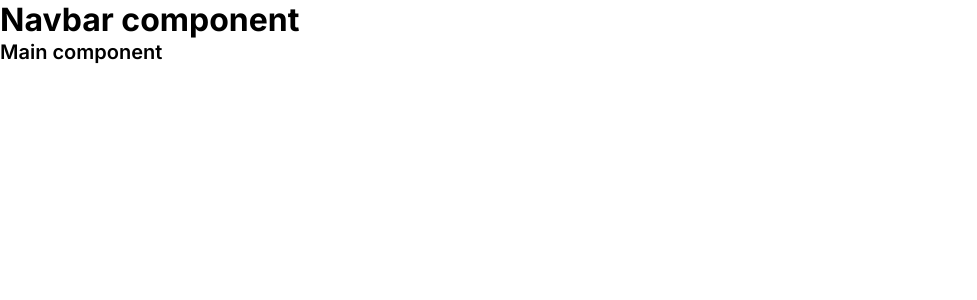
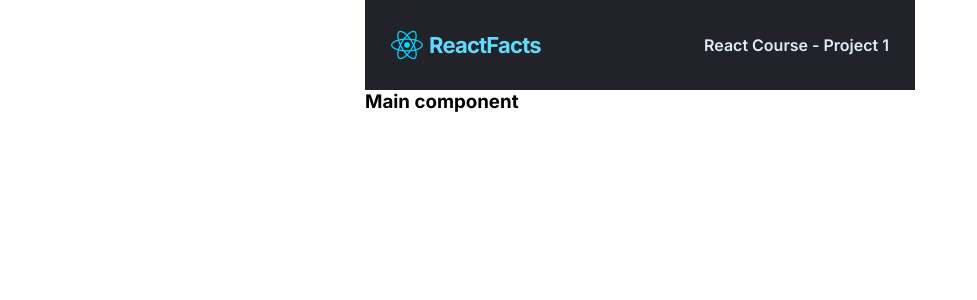
Before and after one commit to jdfdoyley/prj-about-react, a React (Create React App) app: page / in a window 1280 px wide. Shown: the top 300 px of the page, without its empty margins (0-977 px from the left). Built offline with nearby package versions, Linux system fonts and the light colour scheme; the HTML template or start-up script is replaced by a standard one.

Commit message:
Create and style navbar

```diff
--- a/src/components/Navbar.jsx
+++ b/src/components/Navbar.jsx
@@ -1,7 +1,11 @@
+import icon from "../reactjs-icon.png";
+
 export default function Navbar() {
   return (
-    <div className="Navbar">
-      <h1>Navbar component</h1>
-    </div>
+    <nav className="Navbar">
+      <img className="Navbar--brand-icon" src={icon} alt="React js icon" />
+      <h3 className="Navbar--brand-text">ReactFacts</h3>
+      <h4 className="Navbar--title-text">React Course - Project 1</h4>
+    </nav>
   );
 }
--- a/src/index.css
+++ b/src/index.css
@@ -4,17 +4,42 @@
 }
 
 body {
+  font-size: 16px;
   font-family: "Inter", Helvetica, Arial, sans-serif;
   font-weight: 400;
+  display: flex;
+  justify-content: center;
 }
 
-h1 {
-  font-weight: 700;
-  line-height: 1.25;
+.App {
+  width: 550px;
 }
 
-h3 {
-  font-size: 1.25rem;
+.Navbar {
+  background-color: #21222a;
+  display: flex;
+  align-items: center;
+  height: 90px;
+
+  padding-left: 1.625rem; /* 26px */
+  padding-right: 1.625rem; /* 26px */
+}
+
+.Navbar--brand-icon {
+  margin-right: 0.375rem; /* 6px */
+}
+
+.Navbar--brand-text {
+  color: #61dafb;
+  font-size: 1.375rem; /* 22px */
+  font-weight: 700;
+  letter-spacing: -0.05rem; /* -0.8px */
+  line-height: 1.272727273; /* 28px */
+  margin-right: auto;
+}
+
+.Navbar--title-text {
+  color: #deebf8;
   font-weight: 600;
-  line-height: 1.2;
+  line-height: 1.25; /* 20px */
 }
```
Also changed, not shown: src/reactjs-icon.png (added).
